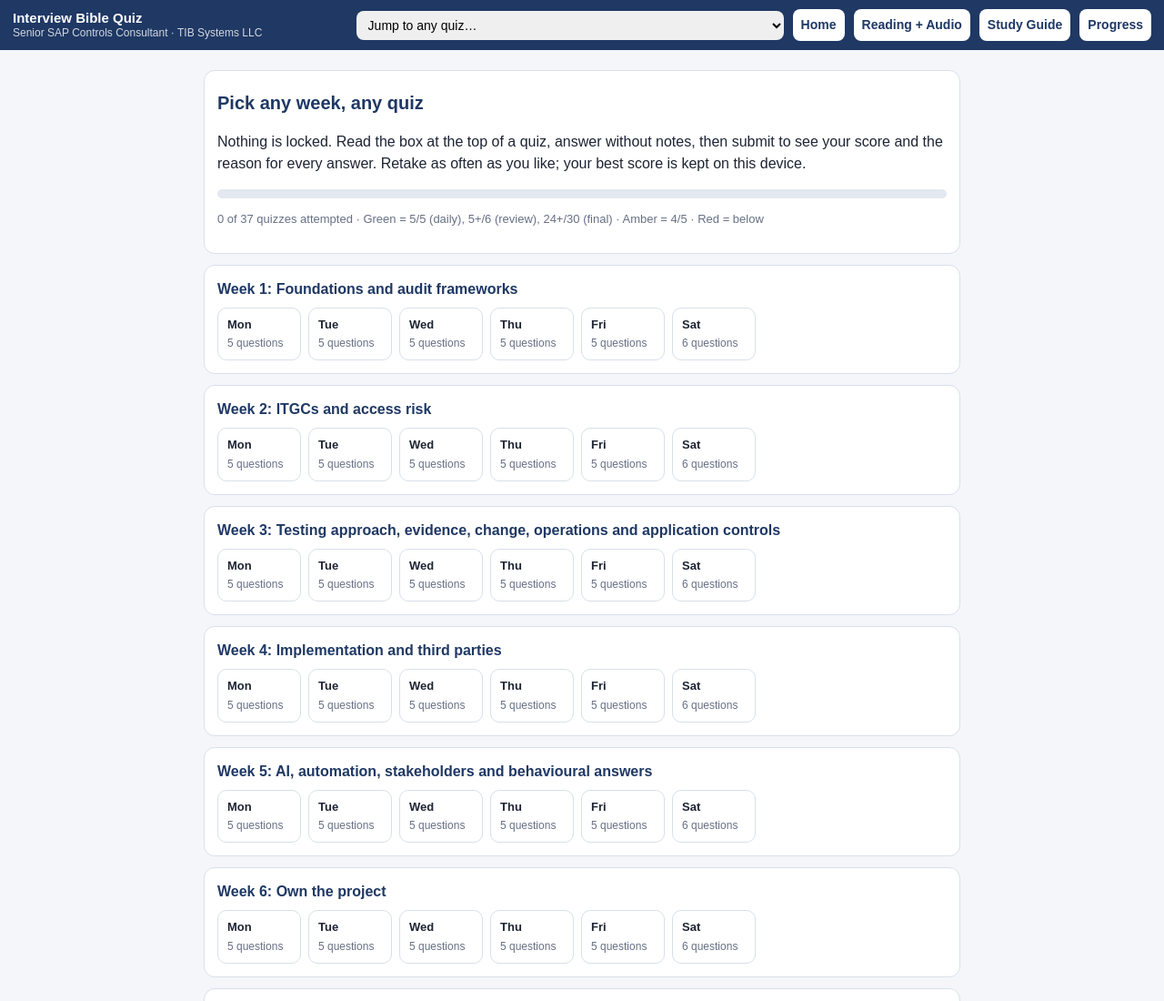
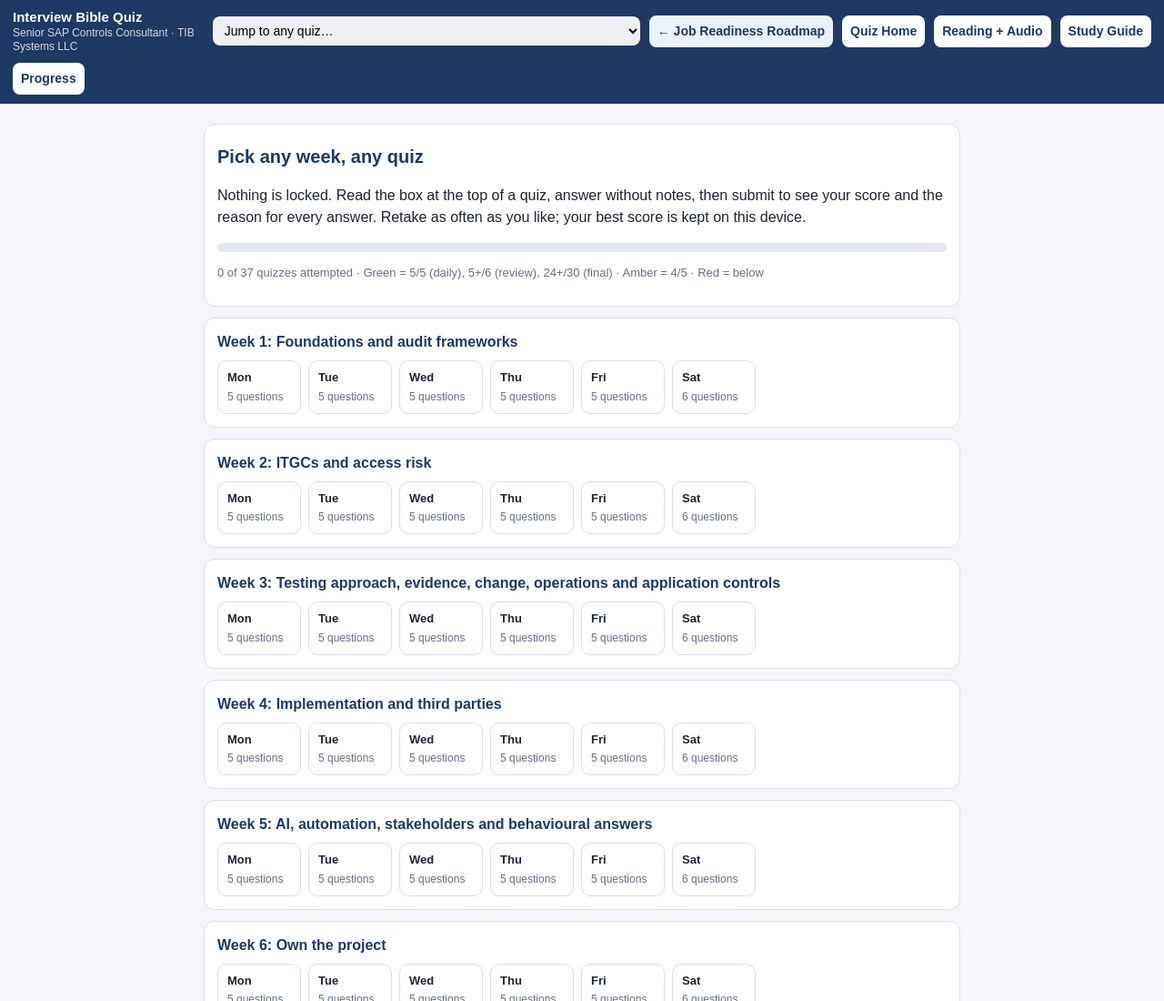
Before and after one commit to isaac-gethub/tib-interview-bible-quiz, a plain HTML site: page index.html in a window 1280 px wide. Shown: the top 1100 px of the page at 91% size. Drawn offline with Linux system fonts and the light colour scheme.

Commit message:
Add files via upload

```diff
--- a/index.html
+++ b/index.html
@@ -7,7 +7,8 @@
 header{background:var(--navy);color:#fff;padding:10px 14px;position:sticky;top:0;z-index:5;display:flex;gap:10px;align-items:center;flex-wrap:wrap}
 header h1{font-size:15px;margin:0;flex:1 1 200px;line-height:1.25}header h1 small{display:block;font-weight:400;opacity:.8;font-size:12px}
 header select,header button{font:inherit;font-size:14px;padding:7px 9px;border-radius:8px;border:0}
-header button{background:#fff;color:var(--navy);cursor:pointer;font-weight:700}
+header button,header a.jr{background:#fff;color:var(--navy);cursor:pointer;font-weight:700;text-decoration:none;display:inline-block}
+header a.jr{font-size:14px;padding:7px 9px;border-radius:8px;background:#e8f1fc}
 main{max-width:860px;margin:0 auto;padding:14px}
 h2{font-size:20px;color:var(--navy);margin:6px 0 10px}h3{font-size:16px;color:var(--navy);margin:0 0 6px}
 .card{background:var(--card);border:1px solid var(--line);border-radius:12px;padding:14px;margin:0 0 12px}
@@ -46,7 +47,7 @@ table{width:100%;border-collapse:collapse;font-size:14px}td,th{border:1px solid
 @media(min-width:880px){main{padding:22px 14px}}
 </style></head><body>
 <header><h1>Interview Bible Quiz<small>Senior SAP Controls Consultant · TIB Systems LLC</small></h1>
-<select id="jump" aria-label="Jump to any quiz"></select><button id="hm">Home</button><button id="rd">Reading + Audio</button><button id="dc">Study Guide</button><button id="pg">Progress</button></header>
+<select id="jump" aria-label="Jump to any quiz"></select><a class="jr" href="https://tib-job-readiness-prep.vercel.app/roadmap.html">← Job Readiness Roadmap</a><button id="hm">Quiz Home</button><button id="rd">Reading + Audio</button><button id="dc">Study Guide</button><button id="pg">Progress</button></header>
 <main id="app"></main>
 <script>
 let DATA,ALL=[],BY={};
```
